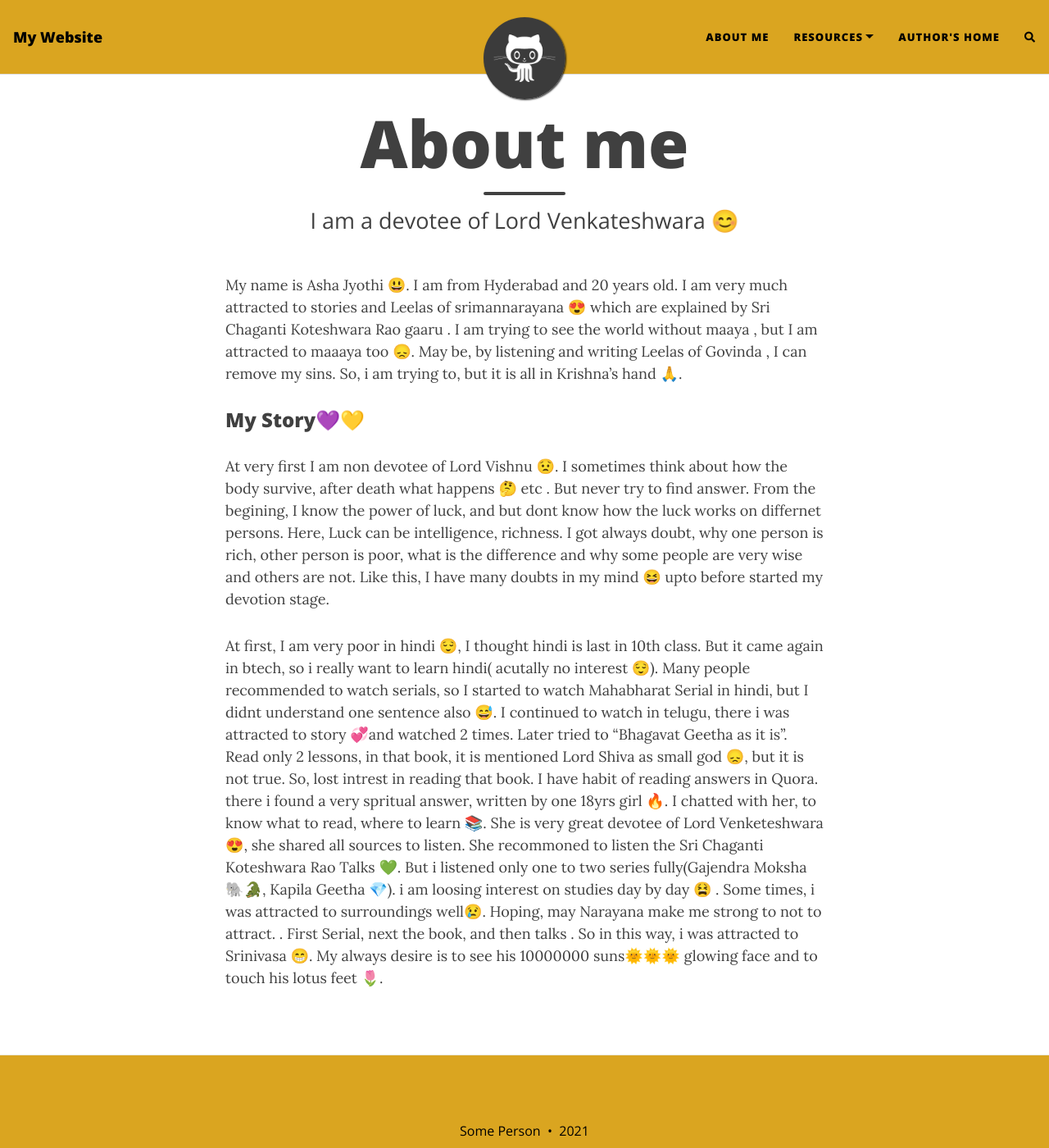
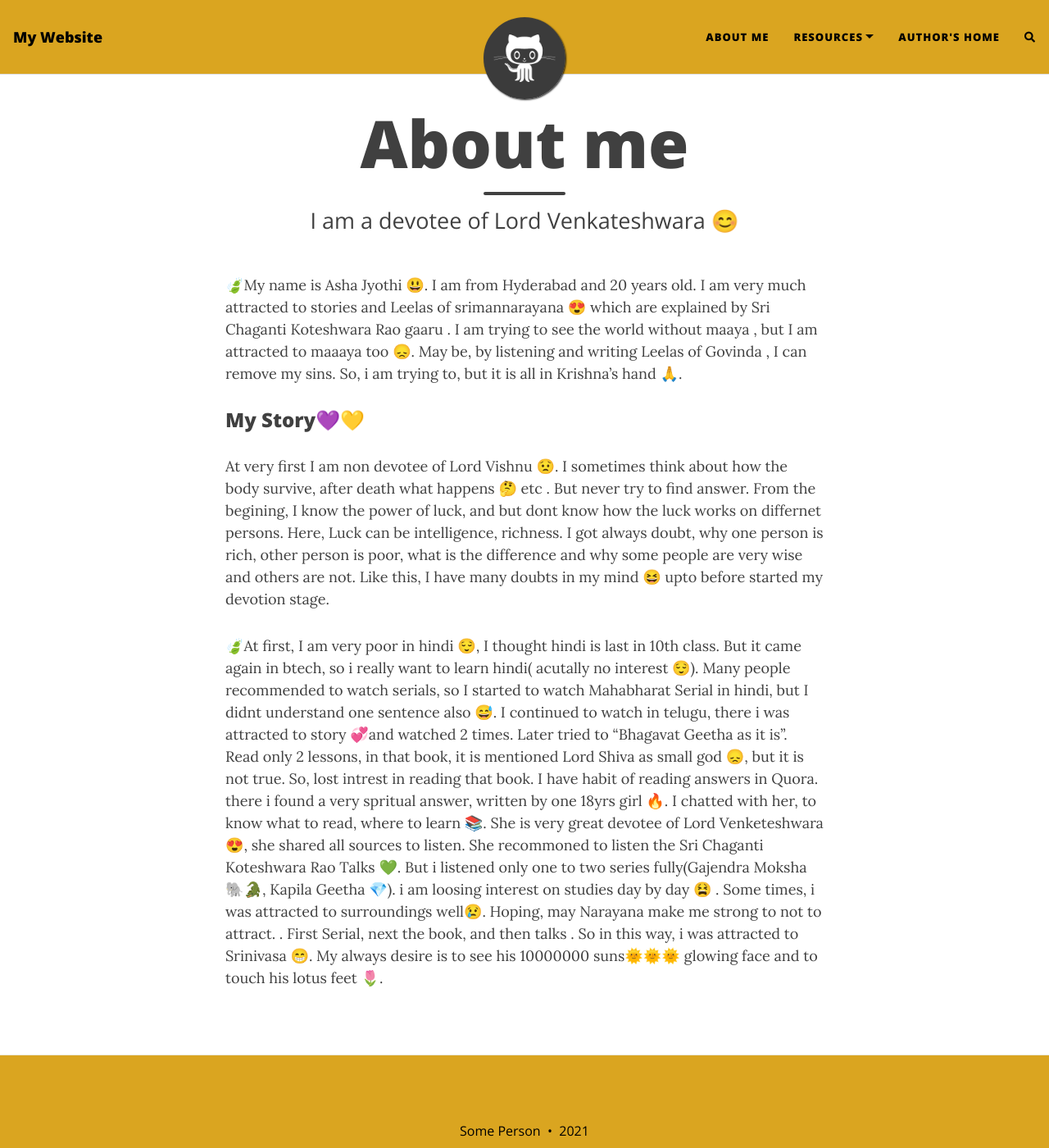
Before and after one commit to ashaJyothi54/ashaJyothi54.github.io, a Jekyll site: the page built from aboutme.md, in a window 1280 px wide and 1400 px high. Shown: the whole window at 82% size. Built offline with Jekyll 4.4.1, drawn with Linux system fonts in a browser that asks for light colours; nearby versions of some CDN libraries; comment, search, counter and statistics services are not loaded.

```diff
--- a/aboutme.md
+++ b/aboutme.md
@@ -3,8 +3,8 @@ layout: page
 title: About me
 subtitle: I am a devotee of Lord Venkateshwara 😊
 ---
-My name is Asha Jyothi 😃. I am from Hyderabad and 20 years old. I am very much attracted to stories and Leelas of srimannarayana 😍 which are explained by Sri Chaganti Koteshwara Rao gaaru . I am trying to see the world without maaya , but I am attracted to maaaya too 😞. May be, by listening and writing Leelas of Govinda , I can remove my sins. So, i am trying to, but  it is all in Krishna's hand 🙏.
+🍃My name is Asha Jyothi 😃. I am from Hyderabad and 20 years old. I am very much attracted to stories and Leelas of srimannarayana 😍 which are explained by Sri Chaganti Koteshwara Rao gaaru . I am trying to see the world without maaya , but I am attracted to maaaya too 😞. May be, by listening and writing Leelas of Govinda , I can remove my sins. So, i am trying to, but  it is all in Krishna's hand 🙏.
 ### My Story💜💛
 At very first I am non devotee of Lord Vishnu 😟. I sometimes think about how the body survive, after death what happens 🤔 etc . But never try to find answer. From the begining, I know the power of luck, and but dont know how the luck works on differnet persons. Here, Luck can be intelligence, richness. I got always doubt, why one person is rich, other person is poor, what is the difference and why some people are very wise and others are not. Like this, I have many doubts in my mind 😆 upto before started my devotion stage.
 
-At first,  I am very poor in hindi 😌, I thought hindi is last in 10th class. But it came again in btech, so i really want to learn hindi( acutally no interest 😌). Many people recommended to watch serials, so I started to watch Mahabharat Serial in hindi, but I didnt understand one sentence also 😅. I continued to watch in telugu, there i was attracted to story 💞and watched 2 times. Later tried to "Bhagavat Geetha as it is". Read only 2 lessons, in that book, it is  mentioned Lord Shiva as small god 😞, but it is not true. So, lost intrest in reading that book. I have habit of reading answers in Quora. there i found a very spritual answer, written by one 18yrs girl 🔥. I chatted with her, to know what to read, where to learn 📚. She is very great devotee of Lord Venketeshwara 😍, she shared all sources to listen. She recommoned to listen the Sri Chaganti Koteshwara Rao Talks 💚. But i listened only one to two series fully(Gajendra Moksha 🐘🐊, Kapila Geetha 💎). i am loosing interest on studies day by day 😫 . Some times, i was attracted to surroundings well😢. Hoping, may Narayana make me strong to not to attract. . First Serial, next the book, and then talks . So in this way, i was attracted to Srinivasa 😁. My always desire is to see his 10000000 suns🌞🌞🌞 glowing face and to touch his lotus feet 🌷.
+🍃At first,  I am very poor in hindi 😌, I thought hindi is last in 10th class. But it came again in btech, so i really want to learn hindi( acutally no interest 😌). Many people recommended to watch serials, so I started to watch Mahabharat Serial in hindi, but I didnt understand one sentence also 😅. I continued to watch in telugu, there i was attracted to story 💞and watched 2 times. Later tried to "Bhagavat Geetha as it is". Read only 2 lessons, in that book, it is  mentioned Lord Shiva as small god 😞, but it is not true. So, lost intrest in reading that book. I have habit of reading answers in Quora. there i found a very spritual answer, written by one 18yrs girl 🔥. I chatted with her, to know what to read, where to learn 📚. She is very great devotee of Lord Venketeshwara 😍, she shared all sources to listen. She recommoned to listen the Sri Chaganti Koteshwara Rao Talks 💚. But i listened only one to two series fully(Gajendra Moksha 🐘🐊, Kapila Geetha 💎). i am loosing interest on studies day by day 😫 . Some times, i was attracted to surroundings well😢. Hoping, may Narayana make me strong to not to attract. . First Serial, next the book, and then talks . So in this way, i was attracted to Srinivasa 😁. My always desire is to see his 10000000 suns🌞🌞🌞 glowing face and to touch his lotus feet 🌷.
```
